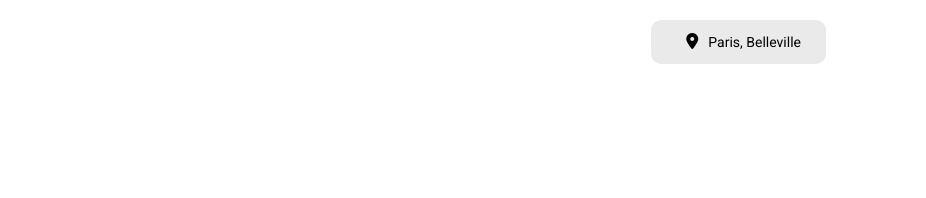
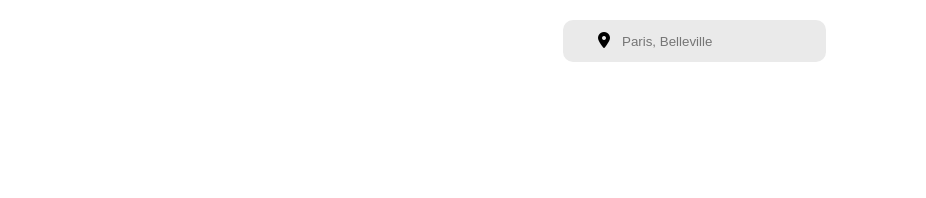
Before and after one commit to A-sabri/SabriAli_3_14122021, a plain HTML site: page docs/index.html in a window 1280 px wide. Shown: the top 198 px of the page, 354-1280 px from the left. Drawn offline with Linux system fonts and the light colour scheme; a web font is replaced by a local one.

Commit message:
localisation (oublie)

```diff
--- a/docs/css/lib/function.scss
+++ b/docs/css/lib/function.scss
@@ -34,8 +34,14 @@
         color: transparent;
         opacity: 0;
 
+        &:active{
+            animation: heart .5s forwards;
+        }
+
         &:hover{
-            animation: heart .5s forwards;
+            @media #{$desktop-up}, #{$tv-up} {
+                animation: heart .5s forwards;
+            }
         }
     }
 }
--- a/docs/css/style.scss
+++ b/docs/css/style.scss
@@ -1,9 +1,9 @@
 
 @import "lib/color-font.scss";
+@import "lib/responsive.scss";
 @import "lib/function.scss";
 @import "lib/loaders.scss";
 @import "lib/animation.scss";
-@import "lib/responsive.scss";
 
 /* --------------------------- Général --------------------------- */
 
@@ -38,7 +38,7 @@ header{
 .logo {
     display: flex;
     justify-content: center;
-    box-shadow: 0px 3px 0px rgb(0 0 0 / 5%);
+    box-shadow: 0px 3px 0px rgba(0, 0, 0 , 0.05);
     position: relative;
 
     @media #{$tablet-up}, #{$desktop-up}, #{$tv-up} {
@@ -64,6 +64,15 @@ header{
     .icon-location {
         align-self: center;
         padding: 10px;
+    }
+
+    .city-location {
+        align-self: center;
+
+        input {
+            border: none;
+            background: transparent;
+        }
     }
 
     @media #{$tablet-up}, #{$desktop-up}, #{$tv-up} {
--- a/docs/index.html
+++ b/docs/index.html
@@ -38,7 +38,8 @@
                 <i class="fa-solid fa-location-dot"></i>
             </div>
             <div class="city-location">
-                <p>Paris, Belleville</p>
+                <input type="text" placeholder="Paris, Belleville">
+
             </div>
 
         </div>
```
Also changed, not shown: docs/css/style.css, 1 other file.
